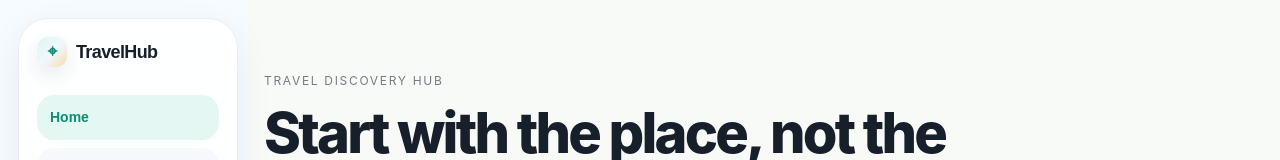
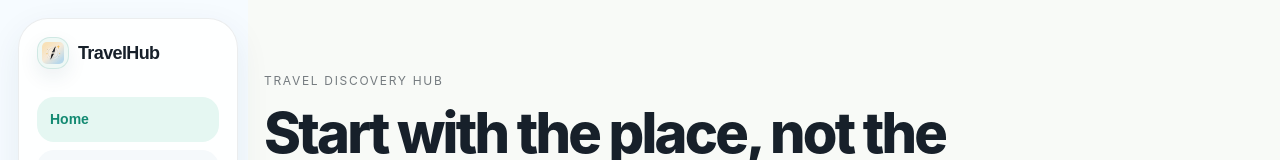
Before and after one commit to kazumophone-arch/travelhub, a Next.js app: page / in a window 1280 px wide. Shown: the top 160 px of the page. Built offline with nearby package versions, Linux system fonts and the light colour scheme.

Commit message:
apply icon svg across site

```diff
--- a/app/globals.css
+++ b/app/globals.css
@@ -94,17 +94,7 @@ body::before {
   letter-spacing: -0.035em;
 }
 
-.travelhub-brand-mark {
-  width: 30px;
-  height: 30px;
-  display: grid;
-  place-items: center;
-  border-radius: 11px;
-  background: linear-gradient(135deg, #dff5ee 0%, #eff8ff 52%, #f8dcae 100%);
-  box-shadow: 0 8px 20px rgba(30, 64, 88, 0.10);
-  color: var(--travelhub-accent) !important;
-  font-size: 17px;
-}
+
 
 .travelhub-explore-button {
   height: 44px;
@@ -298,3 +288,22 @@ body::before {
   }
 }
 /* TRAVELHUB_NAV_END */
+
+.travelhub-brand-mark {
+  width: 32px;
+  height: 32px;
+  display: inline-grid;
+  place-items: center;
+  flex-shrink: 0;
+  border-radius: 13px;
+  background-color: #eef8f5;
+  background-image: url("/icon.svg");
+  background-repeat: no-repeat;
+  background-position: center;
+  background-size: 22px 22px;
+  border: 1px solid rgba(19, 138, 114, 0.14);
+  box-shadow: 0 8px 20px rgba(30, 64, 88, 0.08);
+  color: transparent !important;
+  font-size: 0;
+  overflow: hidden;
+}
```
Also changed, not shown: public/icon.svg (added).
